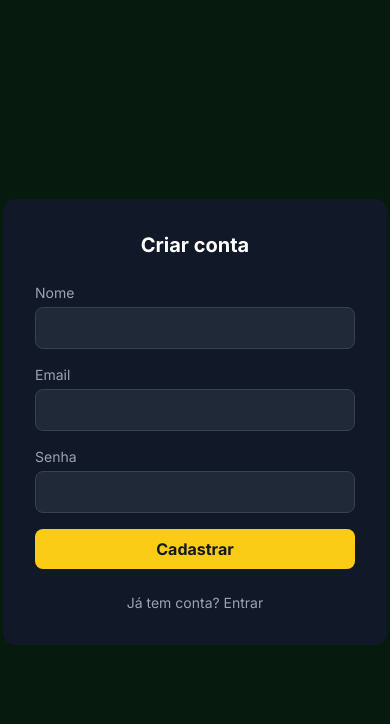
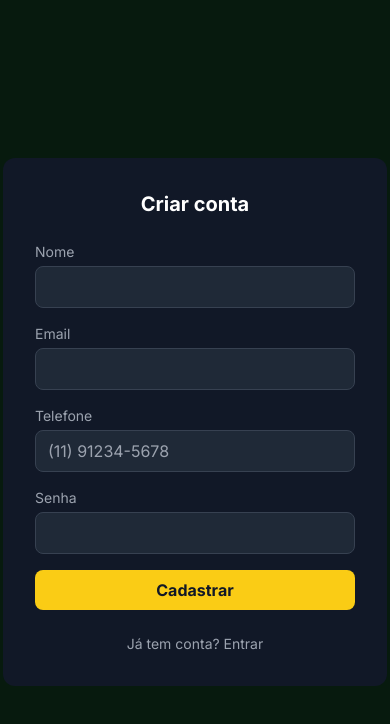
Before and after one commit to fredmfarias/bolao_copa, a Next.js app in the folder apps/frontend/: page /registrar in a window 390 px wide. Shown: the top 724 px of the page. Built offline with nearby package versions, Linux system fonts and the light colour scheme; no server answers.

Commit message:
feat(frontend): add phone field with mask to registration form

```diff
--- a/apps/frontend/src/app/(auth)/registrar/page.tsx
+++ b/apps/frontend/src/app/(auth)/registrar/page.tsx
@@ -2,14 +2,23 @@
 
 import { useState } from 'react';
 import Link from 'next/link';
-import { useRouter } from 'next/navigation';
+import { useRouter, useSearchParams } from 'next/navigation';
 import { api } from '@/lib/api';
 import { useInscricaoStatus } from '@/hooks/useInscricaoStatus';
 
+function mascaraTelefone(valor: string): string {
+  const nums = valor.replace(/\D/g, '').slice(0, 11);
+  if (nums.length <= 2) return `(${nums}`;
+  if (nums.length <= 7) return `(${nums.slice(0, 2)}) ${nums.slice(2)}`;
+  return `(${nums.slice(0, 2)}) ${nums.slice(2, 7)}-${nums.slice(7)}`;
+}
+
 export default function RegistrarPage() {
   const router = useRouter();
+  const searchParams = useSearchParams();
+  const conviteToken = searchParams.get('convite');
   const { abertas } = useInscricaoStatus();
-  const [form, setForm] = useState({ nome: '', email: '', senha: '' });
+  const [form, setForm] = useState({ nome: '', email: '', telefone: '', senha: '' });
   const [erro, setErro] = useState('');
   const [sucesso, setSucesso] = useState('');
   const [loading, setLoading] = useState(false);
@@ -19,7 +28,8 @@ export default function RegistrarPage() {
     setErro('');
     setLoading(true);
     try {
-      const data = await api.post<{ message: string }>('/auth/registrar', form);
+      const body = conviteToken ? { ...form, conviteToken } : form;
+      const data = await api.post<{ message: string }>('/auth/registrar', body);
       setSucesso(data.message);
     } catch (err: any) {
       setErro(err.message ?? 'Erro ao cadastrar.');
@@ -54,14 +64,36 @@ export default function RegistrarPage() {
         <h1 className="text-xl font-bold text-center">Criar conta</h1>
         <form onSubmit={handleSubmit} className="space-y-4">
           {erro && <p className="text-red-400 text-sm">{erro}</p>}
-          {(['nome', 'email', 'senha'] as const).map(f => (
-            <div key={f}>
-              <label className="block text-sm text-gray-400 mb-1 capitalize">{f}</label>
-              <input type={f === 'senha' ? 'password' : f === 'email' ? 'email' : 'text'}
-                value={form[f]} onChange={e => setForm(p => ({ ...p, [f]: e.target.value }))} required
-                className="w-full bg-gray-800 border border-gray-700 rounded-lg px-3 py-2 text-white focus:outline-none focus:border-yellow-400" />
-            </div>
-          ))}
+
+          <div>
+            <label className="block text-sm text-gray-400 mb-1">Nome</label>
+            <input type="text" value={form.nome} required
+              onChange={e => setForm(p => ({ ...p, nome: e.target.value }))}
+              className="w-full bg-gray-800 border border-gray-700 rounded-lg px-3 py-2 text-white focus:outline-none focus:border-yellow-400" />
+          </div>
+
+          <div>
+            <label className="block text-sm text-gray-400 mb-1">Email</label>
+            <input type="email" value={form.email} required
+              onChange={e => setForm(p => ({ ...p, email: e.target.value }))}
+              className="w-full bg-gray-800 border border-gray-700 rounded-lg px-3 py-2 text-white focus:outline-none focus:border-yellow-400" />
+          </div>
+
+          <div>
+            <label className="block text-sm text-gray-400 mb-1">Telefone</label>
+            <input type="tel" inputMode="numeric" value={form.telefone} required
+              placeholder="(11) 91234-5678"
+              onChange={e => setForm(p => ({ ...p, telefone: mascaraTelefone(e.target.value) }))}
+              className="w-full bg-gray-800 border border-gray-700 rounded-lg px-3 py-2 text-white focus:outline-none focus:border-yellow-400" />
+          </div>
+
+          <div>
+            <label className="block text-sm text-gray-400 mb-1">Senha</label>
+            <input type="password" value={form.senha} required
+              onChange={e => setForm(p => ({ ...p, senha: e.target.value }))}
+              className="w-full bg-gray-800 border border-gray-700 rounded-lg px-3 py-2 text-white focus:outline-none focus:border-yellow-400" />
+          </div>
+
           <button type="submit" disabled={loading}
             className="w-full bg-yellow-400 text-gray-900 font-bold py-2 rounded-lg hover:bg-yellow-300 disabled:opacity-50">
             {loading ? 'Cadastrando...' : 'Cadastrar'}
```
